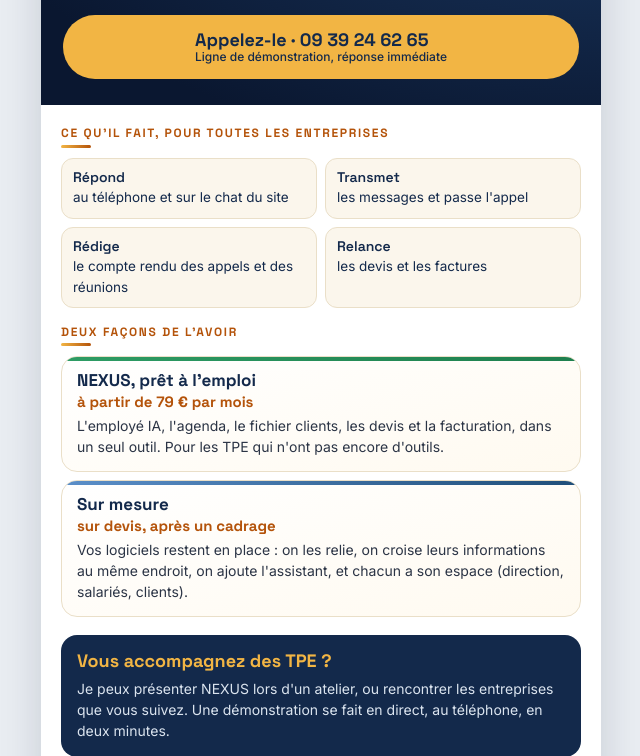
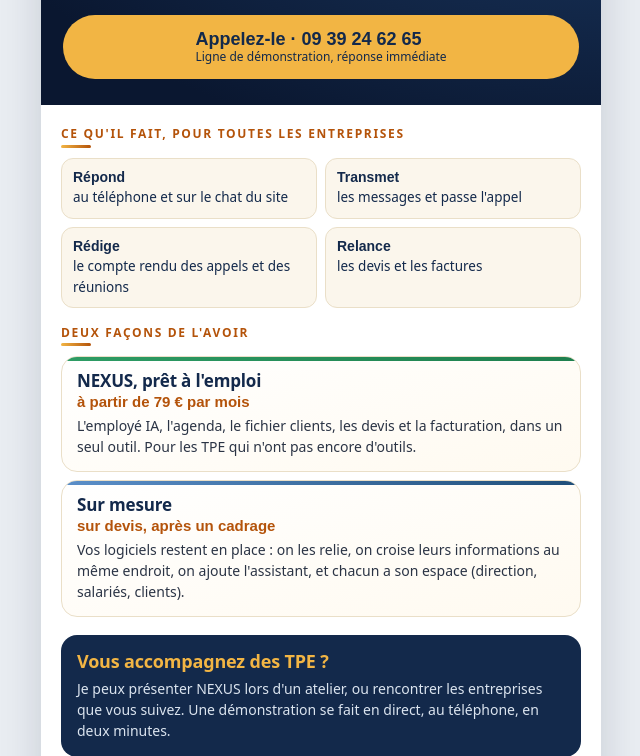
Before and after one commit to issouftoure58-design/flyer-nexus, a plain HTML site: page index.html in a window 1280 px wide. Shown: the part 213-969 px from the top of the page, without its empty margins (319-959 px from the left). Drawn offline with Linux system fonts and the light colour scheme.

Commit message:
Flyer : plus aucun chargement extérieur (polices Google retirées), règle de sécurité du navigateur qui interdit tout programme, ligne de transparence en bas de page, README public

```diff
--- a/index.html
+++ b/index.html
@@ -10,13 +10,12 @@
   Aligné sur la vitrine et les décisions du jour : le téléphone en porte d'entrée, NEXUS à partir de 79 € par mois,
   sur-mesure sur devis, aucun client annoncé, aucune technologie nommée. Ouvert par le QR du carnet.
 -->
-<link rel="preconnect" href="https://fonts.googleapis.com">
-<link rel="stylesheet" href="https://fonts.googleapis.com/css2?family=Space+Grotesk:wght@500;600;700&family=Inter:wght@400;500;600&display=swap">
+<meta http-equiv="Content-Security-Policy" content="default-src 'none'; style-src 'unsafe-inline'; img-src 'self' data:; base-uri 'none'; form-action 'none'">
 <style>
   :root{--nuit:#13294B;--nuit2:#0a1730;--or:#F2B544;--orange:#B4530A;--vert:#1E7F4E;--ardoise:#4A5563;--chaud:#FBF6EC;--trait:#eadfc8;color-scheme:light}
   *{box-sizing:border-box;margin:0;padding:0}
-  body{font:15px/1.5 Inter,system-ui,-apple-system,sans-serif;color:var(--nuit);background:#e9edf2}
-  h1,h2,h3{font-family:"Space Grotesk",Inter,sans-serif;line-height:1.12}
+  body{font:15px/1.5 system-ui,-apple-system,"Segoe UI",Roboto,sans-serif;color:var(--nuit);background:#e9edf2}
+  h1,h2,h3{font-family:system-ui,-apple-system,"Segoe UI",Roboto,sans-serif;letter-spacing:-.01em;line-height:1.12}
   .feuille{max-width:560px;margin:0 auto;background:#fff;min-height:100vh;box-shadow:0 10px 40px rgba(10,23,48,.15)}
   .tete{background:radial-gradient(120% 120% at 100% 0%,#2a4f86 0%,#13294B 55%,#0a1730 100%);color:#fff;padding:28px 22px 26px;position:relative;overflow:hidden}
   .tete::after{content:"";position:absolute;right:-70px;top:-70px;width:220px;height:220px;border-radius:50%;background:radial-gradient(closest-side,rgba(242,181,68,.35),transparent)}
@@ -25,7 +24,7 @@
   .tete h1 span{color:var(--or)}
   .tete p{color:#d4dfec;margin-top:12px;font-size:15.5px;position:relative;z-index:1}
   .appel{display:flex;align-items:center;justify-content:center;gap:10px;margin-top:18px;background:var(--or);color:var(--nuit);text-decoration:none;border-radius:999px;padding:15px 18px;font:700 18px/1.1 "Space Grotesk",sans-serif;position:relative;z-index:1}
-  .appel small{display:block;font:500 12px/1.2 Inter,sans-serif}
+  .appel small{display:block;font:500 12px/1.2 system-ui,-apple-system,sans-serif}
   .corps{padding:22px 20px 26px;display:flex;flex-direction:column;gap:18px}
   h2{font-size:12px;font-weight:700;letter-spacing:.14em;text-transform:uppercase;color:var(--orange);padding-bottom:7px;position:relative;margin-bottom:10px}
   h2::after{content:"";position:absolute;left:0;bottom:0;width:30px;height:3px;border-radius:2px;background:linear-gradient(90deg,var(--or),var(--orange))}
@@ -123,6 +122,7 @@
     </div>
   </div>
   <p class="pied">Franconville (95) · SIREN 947 570 362</p>
+  <p class="pied">🔒 Cette page ne contient aucun programme, aucun formulaire, aucun cookie, et ne collecte rien. Elle ne charge rien d'un autre site. Son code est public et lisible : <a href="https://github.com/issouftoure58-design/flyer-nexus">github.com/issouftoure58-design/flyer-nexus</a></p>
 </main>
 </body>
 </html>
```
Also changed, not shown: 1 other file.
